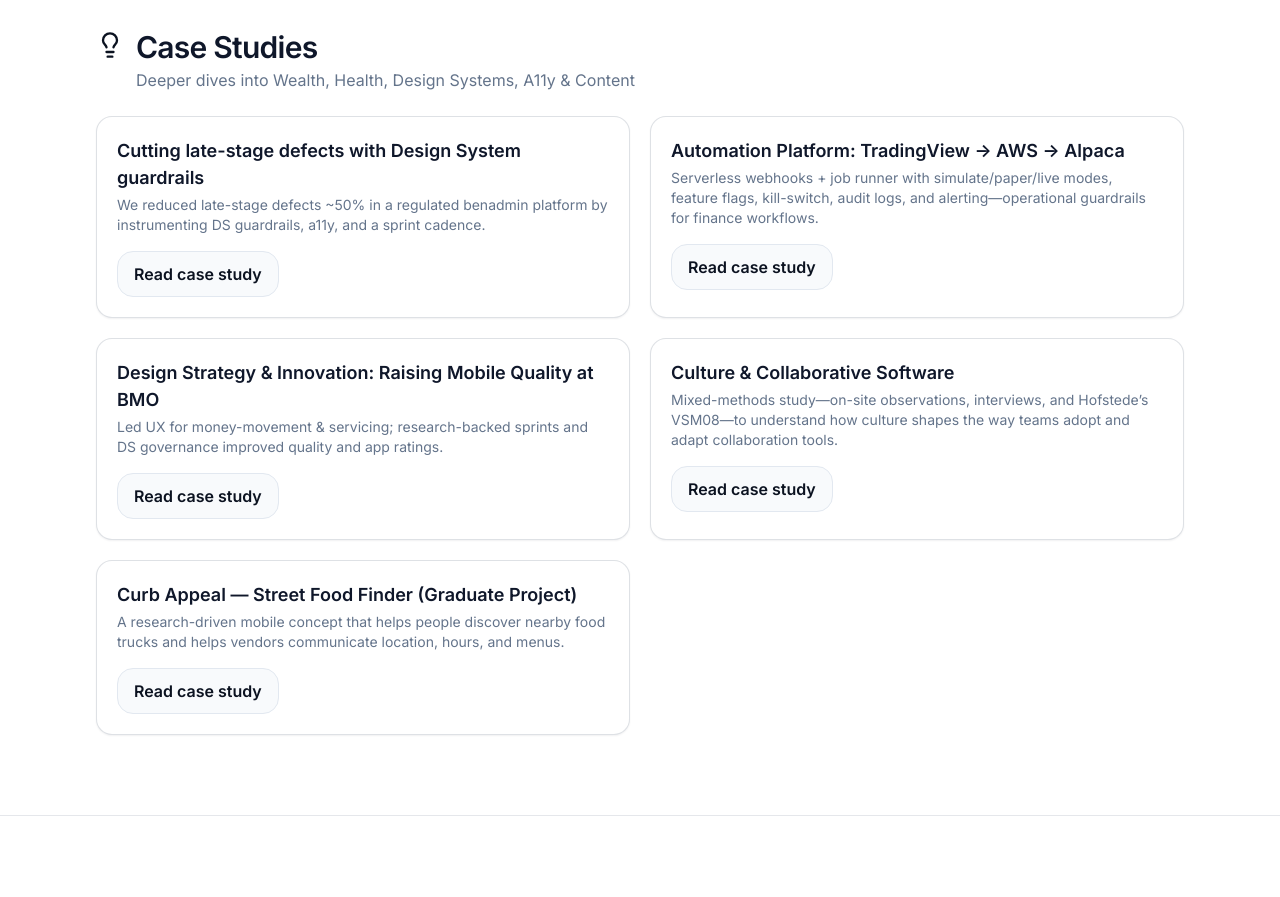
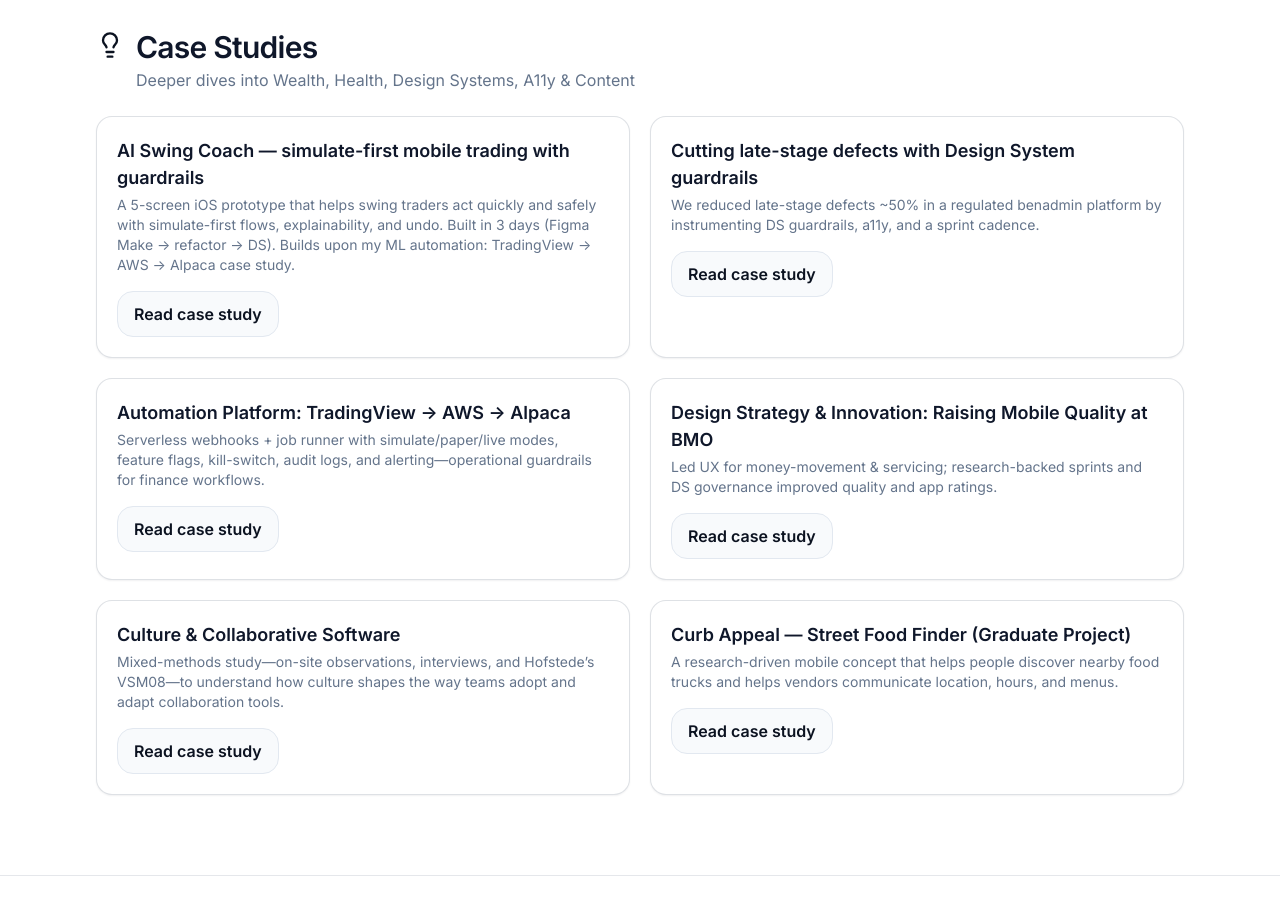
Before and after one commit to rflores-alight/Portfolio, a React (Vite) app: page / in a window 1280 px wide. Shown: the part 2180-3077 px from the top of the page. Built offline with nearby package versions, Linux system fonts and the light colour scheme.

Commit message:
added case study: AI Swing Coach

```diff
--- a/src/App.jsx
+++ b/src/App.jsx
@@ -151,6 +151,69 @@ const PROJECTS = [
 
 // === Case Studies (story-first) ===
 const CASE_STUDIES = [
+  {
+    slug: "ai-swing-coach",
+    title: "AI Swing Coach — simulate-first mobile trading with guardrails",
+    subtitle: "AI UX • Mobile • Trading",
+    summary:
+      "A 5-screen iOS prototype that helps swing traders act quickly and safely with simulate-first flows, explainability, and undo. Built in 3 days (Figma Make → refactor → DS). Builds upon my ML automation: TradingView → AWS → Alpaca case study.",
+    tags: ["AI UX", "Mobile", "Trading", "Design Systems", "A11y"],
+    hero: "/case-studies/ai-swing-coach/hero.png",
+
+    context: {
+      role: "Product Designer",
+      team: "Individual Contributor (IC) - paired with mock data",
+      timeframe: "3 days",
+      constraints: [
+        "TV → ML → Broker automation concept",
+        "iOS patterns, light/dark, a11y targets (44pt, contrast)",
+        "Prototype without real brokerage access"
+      ]
+    },
+
+    problem:
+      "Swing traders face noisy signals and risky execution. They need fast, explainable guidance with guardrails and reversibility, not big charts and guesswork.",
+
+    approach: [
+      "Ideated with Figma Make prompts, then refactored to Gestalt and Tufte principles (maximize data-ink).",
+      "Built components from the ground up (buttons, chips, stat cells, levels bar, inline banner) with file variables and instance-swap slots.",
+      "Modeled simulate-first flow with guardrails, probabilities, counterfactuals, and Undo.",
+      "Used a Shell layout + variables (no spaghetti links): activeTab, tradingMode, banner, nearState."
+    ],
+
+    built: [
+      "Screens: Signals, Positions, Alerts, Activity + Settings (Paper/Live, margin cap, model health).",
+      "Simulate sheet: TL;DR plan, guardrails with one-tap fixes, thin levels bar (SL·Entry·Now·TP), RR(entry·now), TP/SL probability ranges, ATR sensitivity, playbooks.",
+      "Positions cards with stateful CTAs (Near TP/SL), rules preview (Move SL→BE, Trail), and inline success banner with Undo.",
+      "Alert feedback loop (Late / Off-target / Noisy) and prioritization rationale.",
+      "Design system tokens: 12pt radius, 44–48pt targets, tabular figures, semantic colors, light/dark."
+    ],
+
+    metrics: [
+      { label: "Mode switch errors (Paper↔Live)", before: "—", after: "0 (guarded sheet)" },
+      { label: "Undo availability on critical actions", before: "—", after: "100% coverage" },
+      { label: "Guardrail coverage on risky actions", before: "—", after: "≥ 90% coverage" },
+      { label: "Prototype link count (spaghetti → variables)", before: "—", after: "−80–90%" },
+      { label: "Component reuse ratio (instances:masters)", before: "—", after: "≥ 12:1" }
+    ],
+
+     resources: [
+      { label: "Video: Signals → Simulate → Positions → Live Trade (hero flow)", href: "https://vimeo.com/1124281581/703d129d5a" },
+      { label: "Figma Prototype",       href: "https://www.figma.com/proto/TWAIpihUhIWRi2muQEmOSv/AI-Swing-Coach-App?node-id=1-2&t=2k8L0LPJ38Ocxqaz-1" },
+      { label: "Figma Design Source",       href: "https://www.figma.com/design/TWAIpihUhIWRi2muQEmOSv/AI-Swing-Coach-App?node-id=187-4329&t=2k8L0LPJ38Ocxqaz-1" }
+    ],
+    quote: {
+      text: "Guardrails + Undo let us move fast without regret; small numbers beat big charts for decisions.",
+      author: "Product Design Notes"
+    },
+
+    lessons: [
+      "Variables > spaghetti links for prototyping complex apps.",
+      "Explainability (drivers, ranges, counterfactuals) increases trust more than new charts.",
+      "Simulate-first with immediate Undo reduces risk while keeping speed."
+    ]
+  },
+
   {
     slug: "wealth-ds-ops",
     title: "Cutting late-stage defects with Design System guardrails",
```
